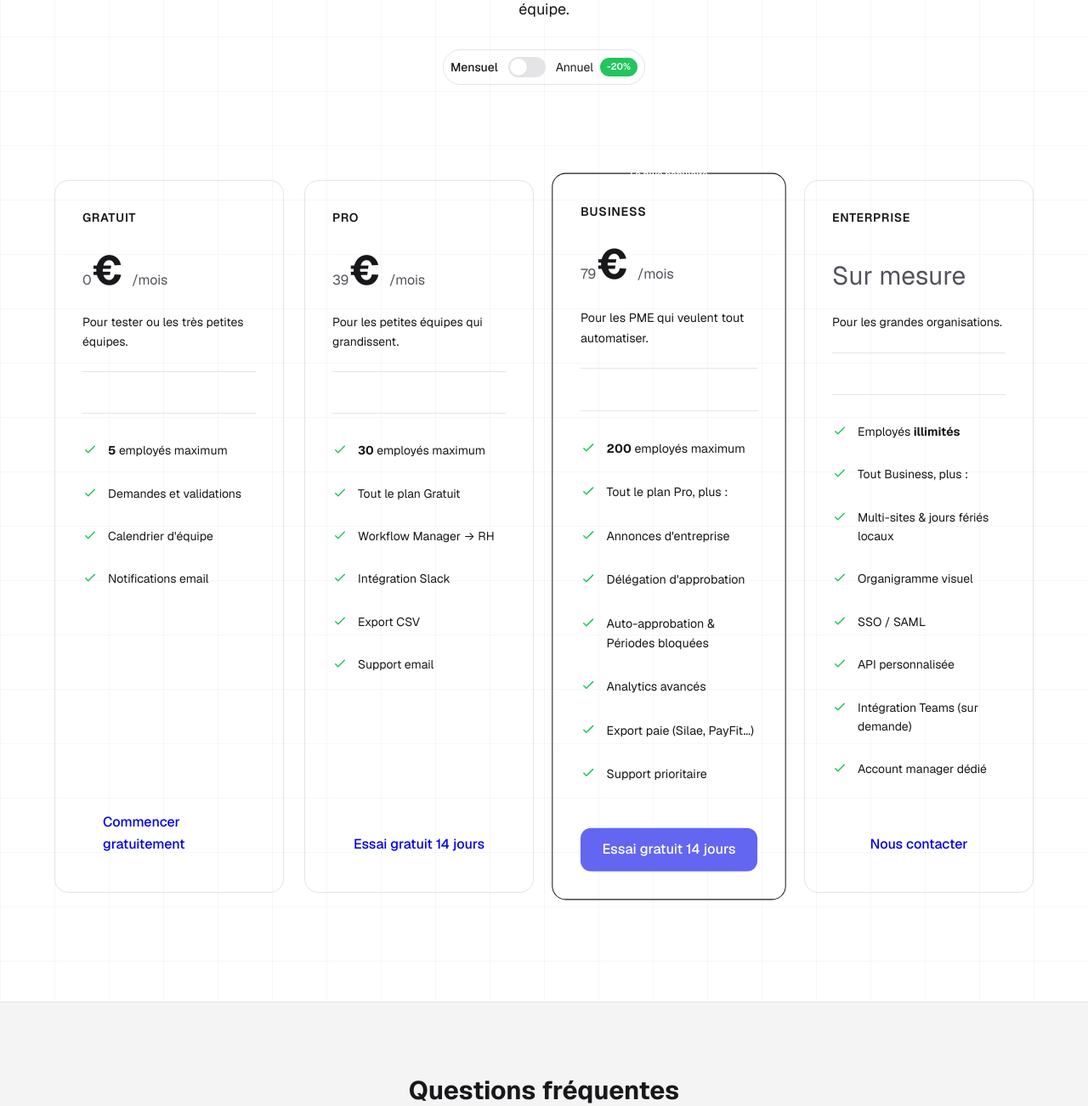
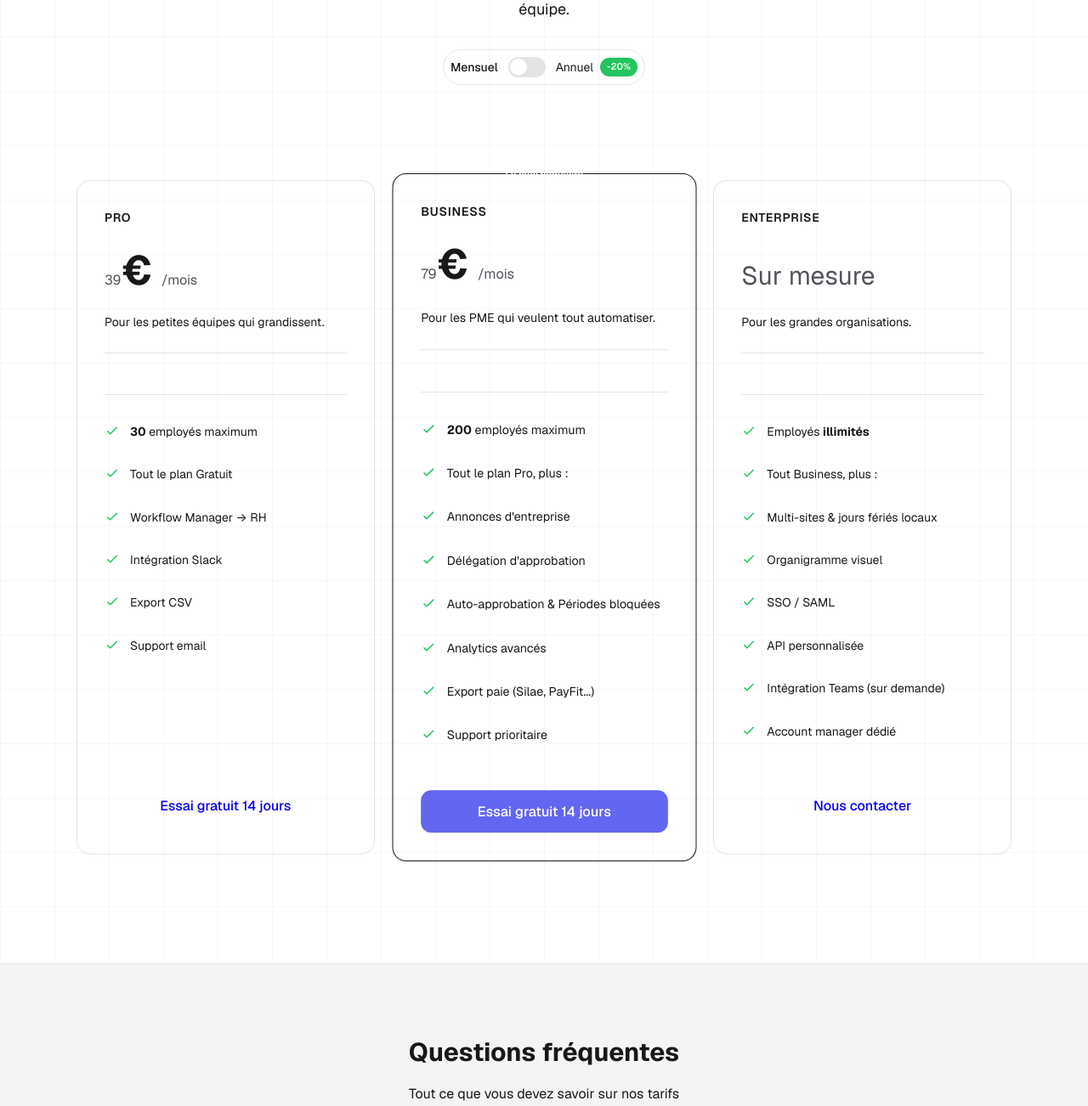
Before and after one commit to tchernob/congesflow, a Flask app: page /pricing in a window 1280 px wide. Shown: the part 341-1643 px from the top of the page at 85% size. Run offline with Flask 3, Linux system fonts and the light colour scheme.

Commit message:
Remove free plan from marketing pages (home & pricing)
Keep only Pro, Business and Enterprise plans visible on public pages.
Free plan still exists in the system for post-trial fallback.

🤖 Generated with [Claude Code](https://claude.com/claude-code)

Co-Authored-By: Claude <noreply@anthropic.com>

```diff
--- a/app/templates/marketing/pricing.html
+++ b/app/templates/marketing/pricing.html
@@ -28,42 +28,7 @@
 
 <section class="pricing-cards">
     <div class="container">
-        <div class="pricing-grid four-cols">
-            <!-- Gratuit -->
-            <div class="pricing-card">
-                <div class="pricing-card-header">
-                    <div class="pricing-name">Gratuit</div>
-                    <div class="pricing-price">
-                        <span class="price-value">0</span>€
-                        <span class="price-period">/mois</span>
-                    </div>
-                    <p class="pricing-description">Pour tester ou les très petites équipes.</p>
-                </div>
-
-                <ul class="pricing-features">
-                    <li class="pricing-feature">
-                        <svg fill="none" stroke="currentColor" viewBox="0 0 24 24"><path stroke-linecap="round" stroke-linejoin="round" stroke-width="2" d="M5 13l4 4L19 7"/></svg>
-                        <span><strong>5</strong> employés maximum</span>
-                    </li>
-                    <li class="pricing-feature">
-                        <svg fill="none" stroke="currentColor" viewBox="0 0 24 24"><path stroke-linecap="round" stroke-linejoin="round" stroke-width="2" d="M5 13l4 4L19 7"/></svg>
-                        <span>Demandes et validations</span>
-                    </li>
-                    <li class="pricing-feature">
-                        <svg fill="none" stroke="currentColor" viewBox="0 0 24 24"><path stroke-linecap="round" stroke-linejoin="round" stroke-width="2" d="M5 13l4 4L19 7"/></svg>
-                        <span>Calendrier d'équipe</span>
-                    </li>
-                    <li class="pricing-feature">
-                        <svg fill="none" stroke="currentColor" viewBox="0 0 24 24"><path stroke-linecap="round" stroke-linejoin="round" stroke-width="2" d="M5 13l4 4L19 7"/></svg>
-                        <span>Notifications email</span>
-                    </li>
-                </ul>
-
-                <a href="{{ url_for('marketing.signup') }}" class="btn btn-outline btn-lg w-full">
-                    Commencer gratuitement
-                </a>
-            </div>
-
+        <div class="pricing-grid three-cols">
             <!-- Pro -->
             <div class="pricing-card">
                 <div class="pricing-card-header">
@@ -388,9 +353,9 @@
     margin: 0 auto;
 }
 
-.pricing-grid.four-cols {
-    grid-template-columns: repeat(4, 1fr);
-    max-width: 1300px;
+.pricing-grid.three-cols {
+    grid-template-columns: repeat(3, 1fr);
+    max-width: 1100px;
 }
 
 .pricing-card {
@@ -549,20 +514,13 @@
     line-height: 1.7;
 }
 
-@media (max-width: 1200px) {
-    .pricing-grid.four-cols {
-        grid-template-columns: repeat(2, 1fr);
-        max-width: 800px;
-    }
-}
-
 @media (max-width: 1024px) {
     .pricing-grid {
         grid-template-columns: 1fr;
         max-width: 450px;
     }
 
-    .pricing-grid.four-cols {
+    .pricing-grid.three-cols {
         grid-template-columns: 1fr;
         max-width: 450px;
     }
```
Also changed, not shown: app/templates/marketing/home.html (+5 -37 lines).
